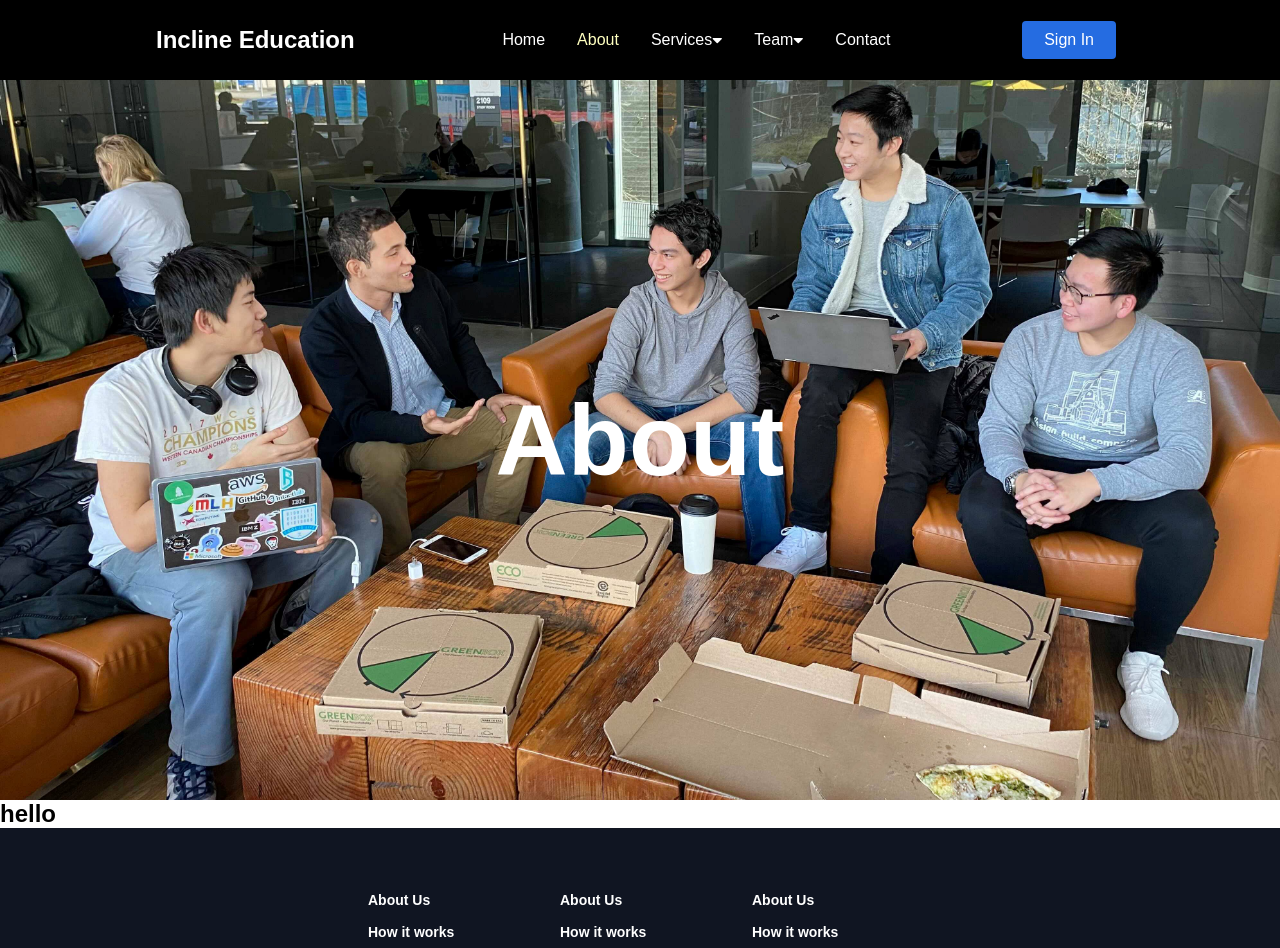
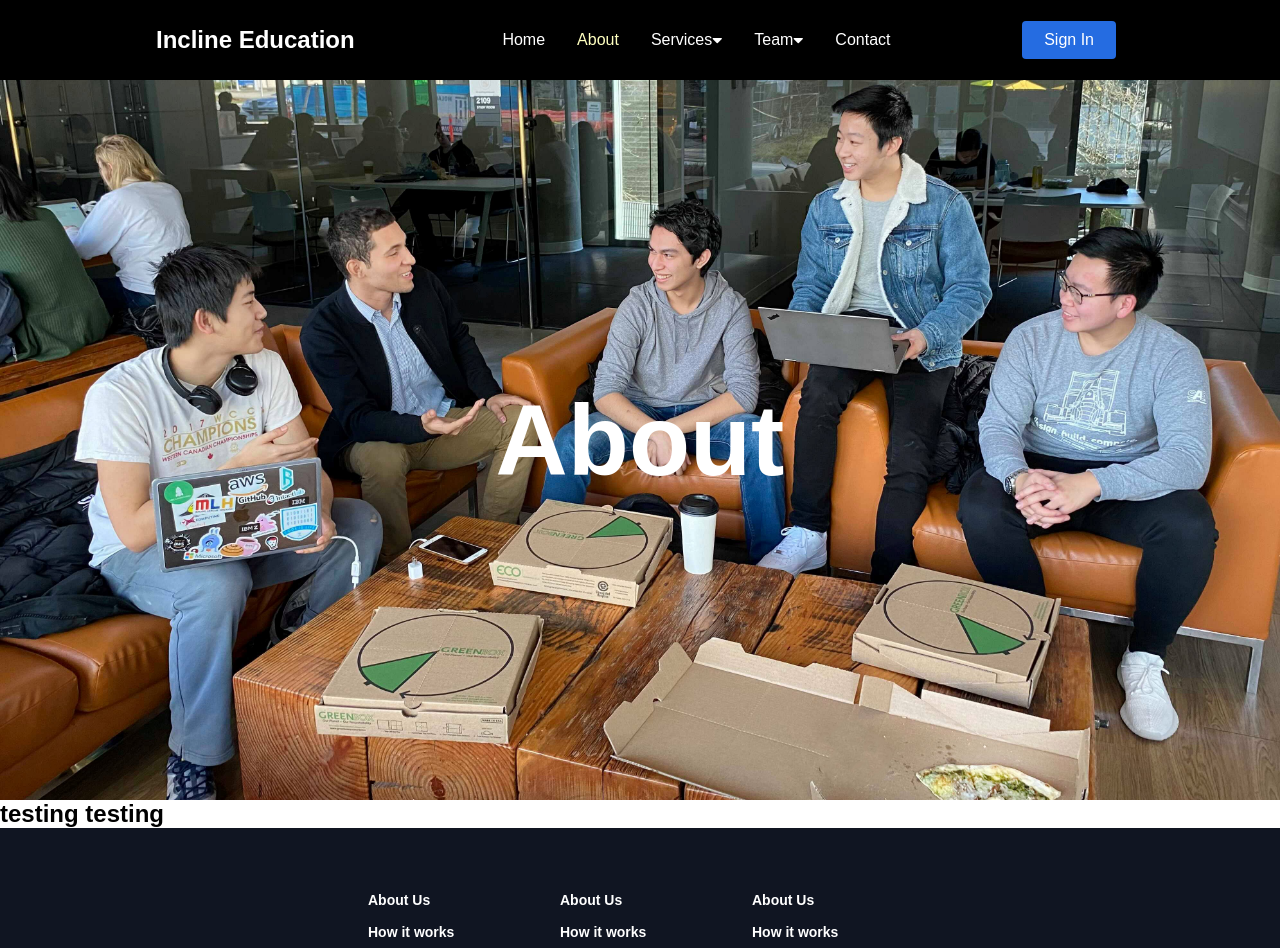
Before and after one commit to inclineEducation/InclineWeb, a React (Create React App) app: page /about in a window 1280 px wide. Shown: the top 948 px of the page. Built offline with nearby package versions, Linux system fonts and the light colour scheme.

Commit message:
add react icon package again

```diff
--- a/src/components/pages/About.js
+++ b/src/components/pages/About.js
@@ -5,7 +5,7 @@ export default function About() {
   return (
     <>
       <h1 className='about'>About</h1>
-      <h2 > hello</h2>
+      <h2 > testing testing </h2>
     </>
   );
 }
```
